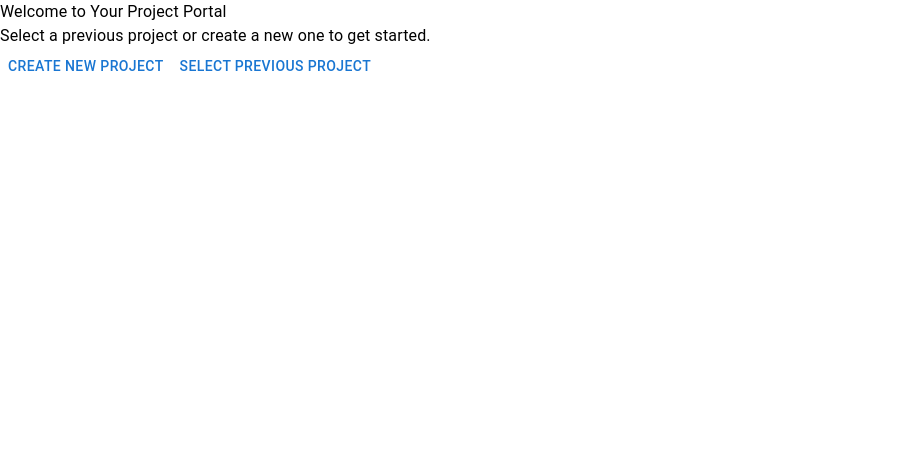
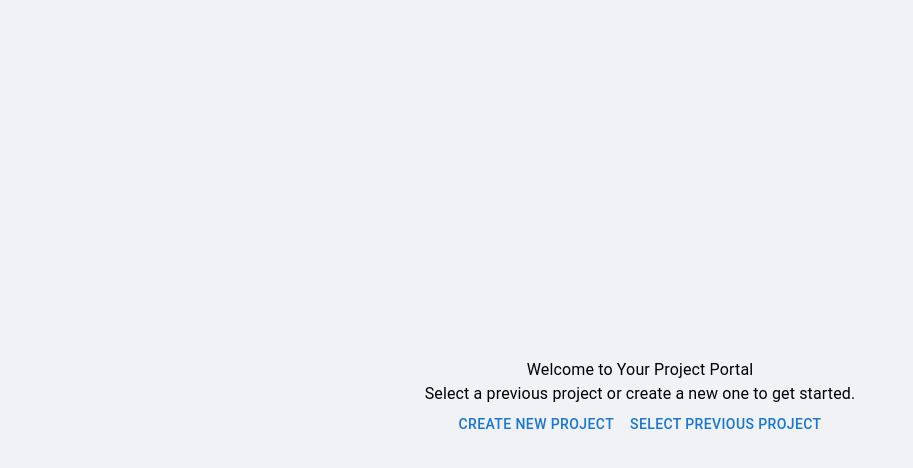
Before and after one commit to LoopLib/client, a React (Create React App) app in the folder music-tool/: page / in a window 1280 px wide. Shown: the top 468 px of the page, without its empty margins (0-913 px from the left). Built offline with nearby package versions, Linux system fonts and the light colour scheme.

Commit message:
Main container styling

```diff
--- a/music-tool/src/LandingPage.css
+++ b/music-tool/src/LandingPage.css
@@ -0,0 +1,9 @@
+/* Main container for the Landing Page */
+.landing-page-container {
+    display: flex;
+    flex-direction: column;
+    align-items: center;
+    justify-content: center;
+    min-height: 100vh;
+    background-color: #f0f2f5;
+  }
```
